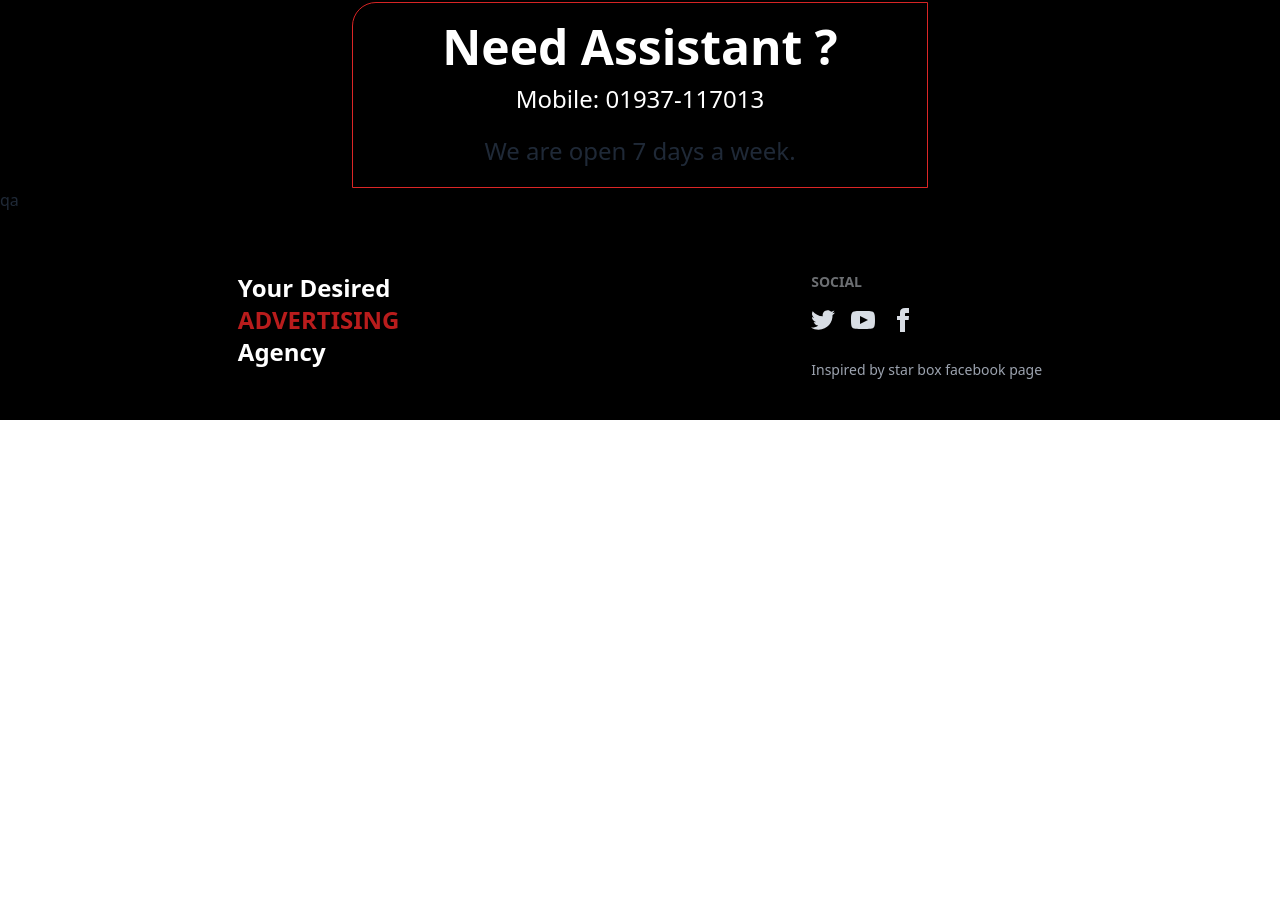
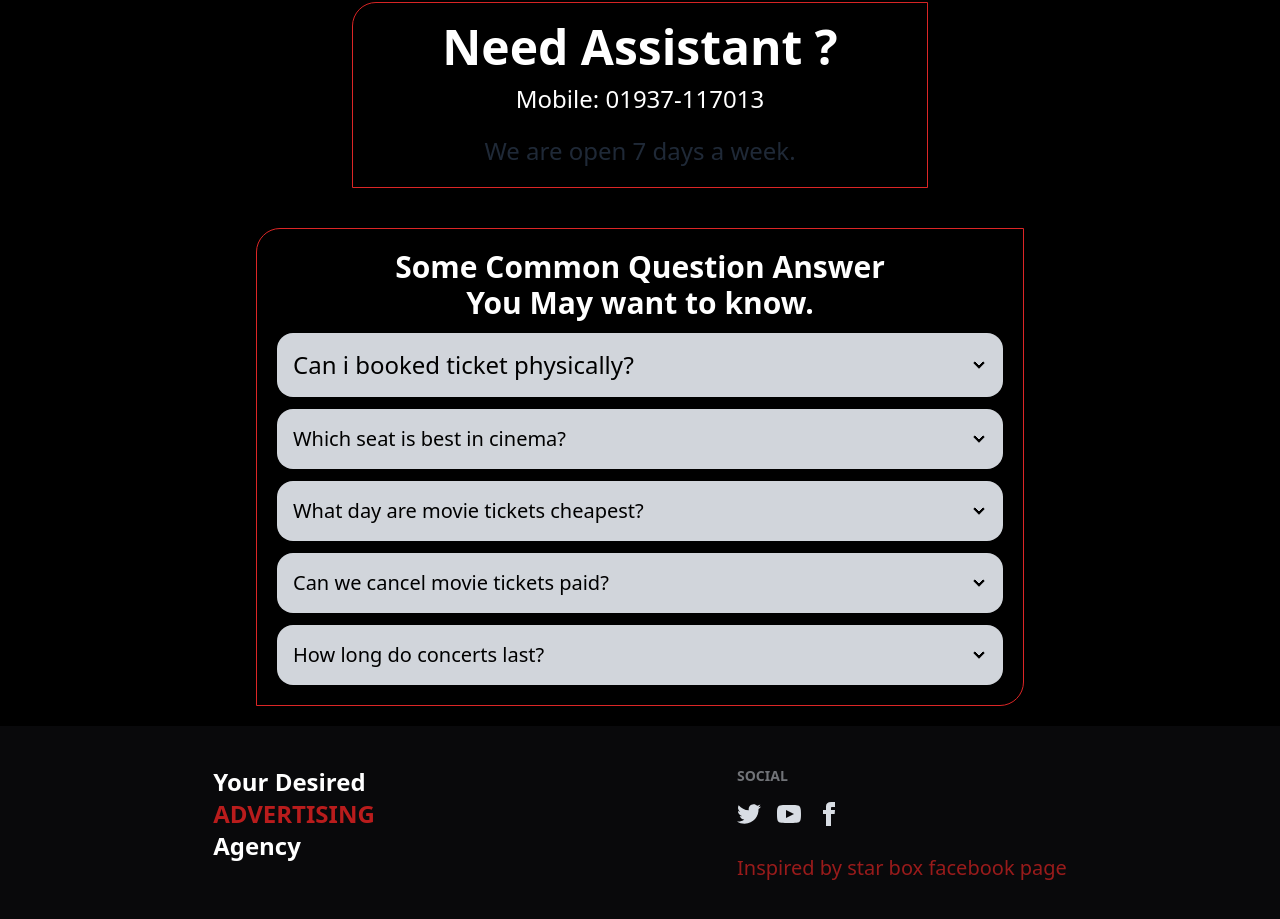
Before and after one commit to neelimapriya/concert-ticket-booking, a React (Vite) app: page / in a window 1280 px wide. Shown: the part 1861-2780 px from the top of the page. Before the commit the page ends 2281 px from the top, so only its background shows below. Built offline with nearby package versions, Linux system fonts and the light colour scheme; no server answers.

Commit message:
setup QAns section

```diff
--- a/src/Home/Footer.jsx
+++ b/src/Home/Footer.jsx
@@ -1,6 +1,6 @@
 const Footer = () => {
     return (
-        <footer className="footer p-10 mt-5 bg-black max-w-full mx-auto text-neutral-content justify-around">
+        <footer className="footer p-10 mt-5 bg-zinc-950 max-w-full mx-auto text-neutral-content justify-around">
   <aside>
 
     <p className="text-2xl text-white font-semibold">Your Desired<br/> <span className="font-bold text-red-700">ADVERTISING</span> <br /> Agency</p>
@@ -12,7 +12,7 @@ const Footer = () => {
       <a><svg xmlns="http://www.w3.org/2000/svg" width="24" height="24" viewBox="0 0 24 24" className="fill-current"><path d="M19.615 3.184c-3.604-.246-11.631-.245-15.23 0-3.897.266-4.356 2.62-4.385 8.816.029 6.185.484 8.549 4.385 8.816 3.6.245 11.626.246 15.23 0 3.897-.266 4.356-2.62 4.385-8.816-.029-6.185-.484-8.549-4.385-8.816zm-10.615 12.816v-8l8 3.993-8 4.007z"></path></svg></a>
       <a><svg xmlns="http://www.w3.org/2000/svg" width="24" height="24" viewBox="0 0 24 24" className="fill-current"><path d="M9 8h-3v4h3v12h5v-12h3.642l.358-4h-4v-1.667c0-.955.192-1.333 1.115-1.333h2.885v-5h-3.808c-3.596 0-5.192 1.583-5.192 4.615v3.385z"></path></svg></a>
     </div>
-    <div><p className="text-center text-gray-400 mt-5">Inspired by star box facebook page</p></div>
+    <div><p className="text-center text-xl text-red-800  mt-5">Inspired by star box facebook page</p></div>
   </nav>
 
 </footer>
--- a/src/Home/Home.jsx
+++ b/src/Home/Home.jsx
@@ -1,6 +1,7 @@
 
 import Header from './Header';
-import QA from './QA';
+
+import QAns from './QAns';
 import Service from './Service';
 import Contact from './contact';
 
@@ -11,7 +12,7 @@ const Home = () => {
             <Header></Header>
             <Service></Service>
             <Contact></Contact>
-            <QA></QA>
+            <QAns></QAns>
         </div>
     );
 };
--- a/src/Home/QA.jsx
+++ /dev/null
@@ -1,11 +0,0 @@
-import React from 'react';
-
-const QA = () => {
-    return (
-        <div>
-            <h2>qa</h2>
-        </div>
-    );
-};
-
-export default QA;
--- /dev/null
+++ b/src/Home/QAns.jsx
@@ -0,0 +1,56 @@
+// extra section
+
+const QAns = () => {
+  return (
+    <div className="border border-red-600 max-w-3xl mx-auto mt-10  p-5 rounded-tl-3xl rounded-br-3xl">
+      <h2 className="text-white text-3xl text-center font-semibold">Some Common Question Answer <br /> You May want to know.</h2>
+      <div className="collapse collapse-arrow bg-gray-300 text-black mt-3">
+        <input type="radio" name="my-accordion-2"  />
+        <div className="collapse-title text-2xl font-medium">
+        Can i booked ticket physically?
+        </div>
+        <div className="collapse-content">
+          <p>Yes!</p>
+        </div>
+      </div>
+      <div className="collapse collapse-arrow bg-gray-300 text-black mt-3">
+        <input type="radio" name="my-accordion-2" />
+        <div className="collapse-title text-xl font-medium">
+        Which seat is best in cinema?
+        </div>
+        <div className="collapse-content">
+          <p>Experts recommend the seats farthest from the screen, specifically the second or third row from the back and in the middle, for the ultimate cinematic experience.</p>
+        </div>
+      </div>
+      <div className="collapse collapse-arrow bg-gray-300 text-black mt-3">
+        <input type="radio" name="my-accordion-2" />
+        <div className="collapse-title text-xl font-medium">
+        What day are movie tickets cheapest?
+        </div>
+        <div className="collapse-content">
+          <p>Just wait for a Tuesday night and spend those extra dollars you save on your ticket on popcorn and a drink.</p>
+        </div>
+      </div>
+      <div className="collapse collapse-arrow bg-gray-300 text-black mt-3">
+        <input type="radio" name="my-accordion-2" />
+        <div className="collapse-title text-xl font-medium">
+        Can we cancel movie tickets paid?
+        </div>
+        <div className="collapse-content">
+          <p>No, Sorry.</p>
+        </div>
+      </div>
+      <div className="collapse collapse-arrow bg-gray-300 text-black mt-3">
+        <input type="radio" name="my-accordion-2" />
+        <div className="collapse-title text-xl font-medium">
+        How long do concerts last?
+        </div>
+        <div className="collapse-content">
+          <p>A Concert  of popular and light classical music played usually about 3 hours long.</p>
+        </div>
+      </div>
+    </div>
+  );
+};
+
+export default QAns;
--- a/src/Home/Service.jsx
+++ b/src/Home/Service.jsx
@@ -22,8 +22,8 @@ const Service = () => {
               Pakistan. Atif Aslam gained widespread recognition for his soulful
               and melodious singing style.
             </p>
-            <div className="card-actions justify-end">
-              <Link to="/atif">
+            <div className="card-actions justify-end ">
+              <Link className="w-full" to="/atif">
                 <button className="btn bg-red-800 w-full text-white">
                 View All
               </button>
@@ -50,7 +50,7 @@ const Service = () => {
               nephew of the legendary Qawwali singer Nusrat Fateh Ali Khan.
             </p>
             <div className="card-actions justify-end">
-              <Link to='/rahat'>
+              <Link className="w-full" to='/rahat'>
               <button className="btn bg-red-800 w-full text-white">
                 View All
               </button>
@@ -75,7 +75,7 @@ const Service = () => {
               industry.
             </p>
             <div className="card-actions justify-end">
-             <Link to="/tahsan">
+             <Link className="w-full" to="/tahsan">
              <button className="btn bg-red-800 w-full text-white">
                 View All
               </button></Link>
@@ -99,7 +99,7 @@ const Service = () => {
               the world and vary greatly in terms of scale and focus.
             </p>
             <div className="card-actions justify-end">
-              <Link to="/folk">
+              <Link className="w-full" to="/folk">
               <button className="btn bg-red-800 w-full text-white">
                 View All
               </button></Link>
@@ -118,7 +118,7 @@ const Service = () => {
             Our goal is to provide the most modern, comfortable, cinema viewing experience of Hollywood and quality Dhallywood releases for a locally adjusted price for our youth and family centered audiences in Dhaka . We aim to be the highest-value entertainment provider in Bangladesh with integrity & professionalism in every step.
             </p>
             <div className="card-actions justify-end">
-              <Link to="/film">
+              <Link className="w-full" to="/film">
               <button className="btn bg-red-800 w-full text-white">
                 View All
               </button></Link>
@@ -137,7 +137,7 @@ const Service = () => {
             The Bangladesh Shilpakala Academy (BSA) is a prominent cultural institution in Bangladesh that promotes and supports various forms of art and culture, including theater. It provides a platform for artists and performers to showcase their talents and contribute to the countrys rich cultural heritage.
             </p>
             <div className="card-actions justify-end w-full">
-              <Link to="/theater">
+              <Link className="w-full" to="/theater">
               <button className="btn bg-red-800 w-full text-white">
                 View All
               </button>
--- a/src/Navbar/Navbar.jsx
+++ b/src/Navbar/Navbar.jsx
@@ -14,22 +14,30 @@ const Navbar = () => {
   const navLinks = (
     <>
       <li>
-        <NavLink className='hover:bg-red-700' to="/">Home</NavLink>
+        <NavLink className="hover:bg-red-700" to="/">
+          Home
+        </NavLink>
       </li>
       <li>
-        <NavLink className='hover:bg-red-700' to="/about">About</NavLink>
+        <NavLink className="hover:bg-red-700" to="/about">
+          About
+        </NavLink>
       </li>
       <li>
-        <NavLink className='hover:bg-red-700' to="/booked">My Bookings</NavLink>
+        <NavLink className="hover:bg-red-700" to="/booked">
+          My Bookings
+        </NavLink>
       </li>
       <li>
-        <NavLink className='hover:bg-red-700' to="/login">Login</NavLink>
+        <NavLink className="hover:bg-red-700" to="/login">
+          Login
+        </NavLink>
       </li>
     </>
   );
 
   return (
-    <div className="navbar   bg-black max-w-full mx-auto">
+    <div className="navbar   bg-zinc-950 max-w-full mx-auto">
       <div className="navbar-start md:pl-10">
         <div className="dropdown">
           <label tabIndex={0} className="btn btn-outline btn-accent lg:hidden">
@@ -63,20 +71,27 @@ const Navbar = () => {
       <div className="navbar-end sm:grid md:grid-cols-2 ">
         {User ? (
           <>
-            <label tabIndex={0} className="btn btn-outline btn-accent btn-circle avatar">
+            <label
+              tabIndex={0}
+              className="btn btn-outline btn-accent btn-circle avatar"
+            >
               <div className="w-10 rounded-full  ">
-
-                  <img src={img} />
-
+                <img src={img} />
               </div>
             </label>
-            <button onClick={handleLogout} className="btn w-32 bg-gray-100 text-black hover:bg-gray-500">
+            {/* <p>{User.displayName}</p> */}
+            <button
+              onClick={handleLogout}
+              className="btn w-32 bg-gray-100 text-black hover:bg-gray-500"
+            >
               Sign Out
             </button>
           </>
         ) : (
           <Link to="/login">
-            <button className="btn bg-red-700 text-white hover:bg-gray-500">Sign In</button>
+            <button className="btn bg-red-700 text-white hover:bg-gray-500">
+              Sign In
+            </button>
           </Link>
         )}
       </div>
--- a/src/Pages/Login.jsx
+++ b/src/Pages/Login.jsx
@@ -1,4 +1,4 @@
-import { useContext } from "react";
+import { useContext, useState } from "react";
 import { Link, useLocation, useNavigate } from "react-router-dom";
 import { AuthContext } from "../AuthProvider/AuthProvider";
 
@@ -8,6 +8,7 @@ const Login = () => {
     const navigate =useNavigate();
     const location =useLocation();
     console.log('location', location)
+    const [errorMessage, setErrorMessage ]=useState('')
 
   const handleSignIn = (e) => {
     e.preventDefault();
@@ -15,6 +16,8 @@ const Login = () => {
     const email=form.get('email');
     const password =form.get('password')
     console.log(email,password)
+
+    setErrorMessage("")
 
 
 
@@ -28,6 +31,7 @@ const Login = () => {
     })
     .catch(error=>{
         console.error(error)
+        setErrorMessage(error.message)
     })
 
 
@@ -68,6 +72,9 @@ const Login = () => {
           <button className="btn bg-red-600 text-white">Sign In</button>
         </div>
       </form>
+      {
+        errorMessage && <p className=" text-center text-xl text-red-600">{errorMessage}</p>
+      }
       <p className="text-center mt-4">
         Do not have an account ?
         <Link className="text-red-600 font-bold" to="/register">
--- a/src/Pages/Register.jsx
+++ b/src/Pages/Register.jsx
@@ -1,12 +1,14 @@
 import { useContext } from "react";
 import { Link } from "react-router-dom";
 import { AuthContext } from "../AuthProvider/AuthProvider";
+import Swal from 'sweetalert2'
 
 
 
 const Register = () => {
 
     const {newUser}=useContext(AuthContext)
+
 
     const handleRegister=(e)=>{
         e.preventDefault();
@@ -19,6 +21,18 @@ const Register = () => {
         const email =form.get('email');
         const password =form.get('password');
         console.log(name, photo, email, password)
+        const passwordRegex = /^(?=.*[A-Z])(?=.*[a-z])(?=.*[!@#$%^&*()_+])[A-Za-z\d!@#$%^&*()_+]{6,}$/;
+
+        if(!passwordRegex.test(password)){
+          Swal.fire({
+            icon: 'error',
+            title: 'Your password should be up to 6 characters, atleast a capital letter and a special character',
+
+
+          })
+          return;
+
+        }
 
         // new user
         newUser(email, password)
--- a/src/Routes/Routes.jsx
+++ b/src/Routes/Routes.jsx
@@ -34,7 +34,7 @@ import PrivateRoute from "./PrivateRoute";
         },
         {
             path:'/booked',
-            element:<MyBookings></MyBookings>,
+            element:<PrivateRoute><MyBookings></MyBookings></PrivateRoute>,
 
         },
         {
```
